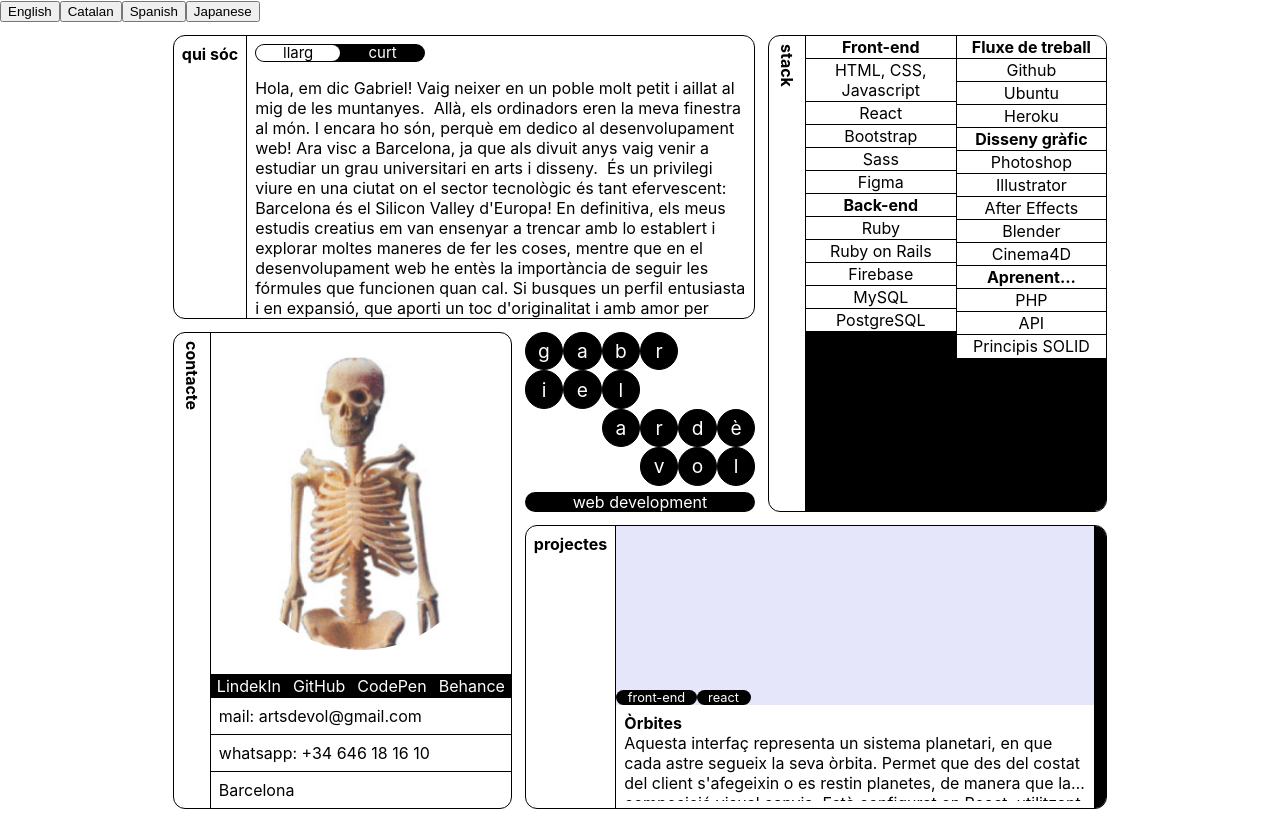
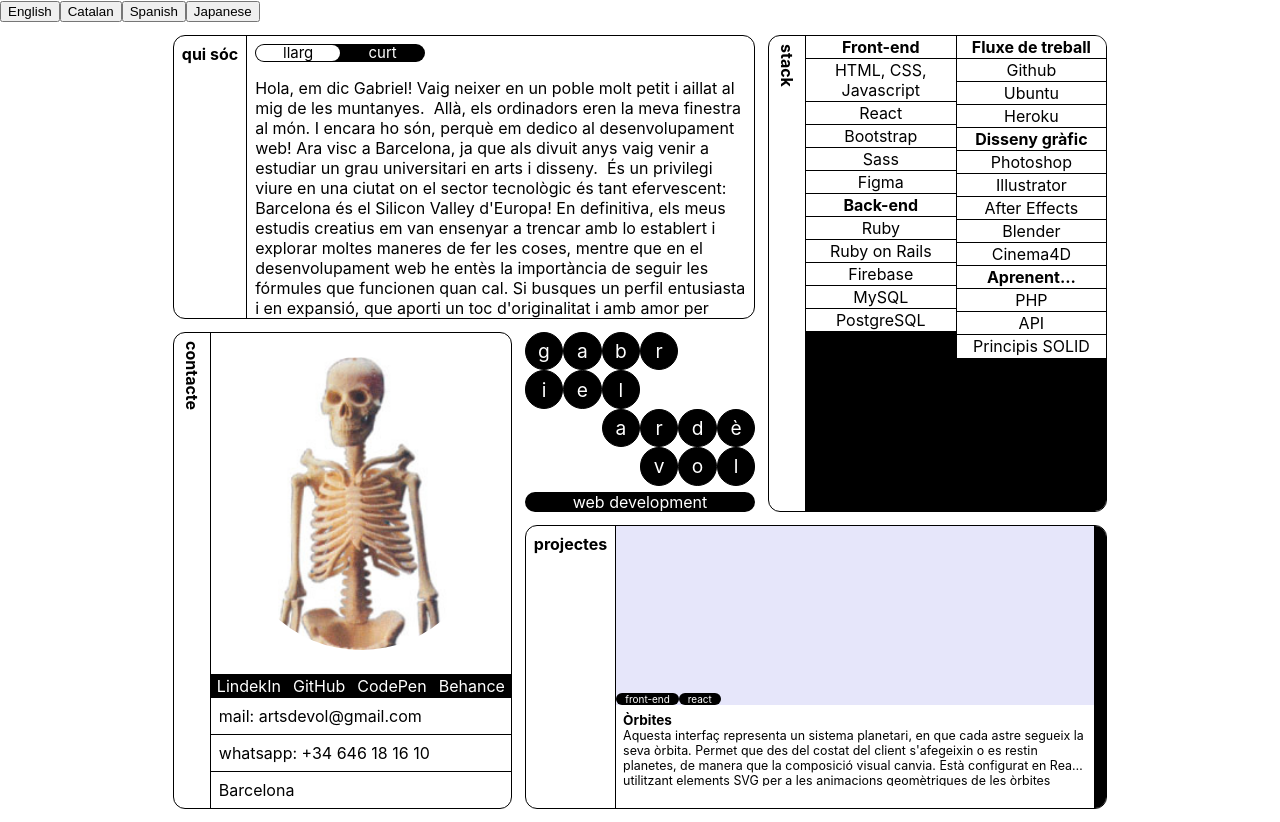
Before and after one commit to gabrielardevol/portfolio-3, a React (Create React App) app: page / in a window 1280 px wide. Built offline with nearby package versions, Linux system fonts and the light colour scheme.

Commit message:
.projects text size

```diff
--- a/src/projects.js
+++ b/src/projects.js
@@ -17,8 +17,8 @@ const projects = {
     date: "1/2023 - 9/2023",
     hashtags: ["react", "responsive", "UI", "figma"],
     links: {
-      "github": "",
-      "figma": ""
+      "github": "https://github.com/gabrielardevol/portfolio-3",
+      "figma": "https://www.figma.com/file/ByAFpzhCYu5O2t5gyS99a2/portfolio---march-2023"
     }
   },
   "esclat": {
@@ -50,13 +50,9 @@ const projects = {
     date: "12/2022",
     hashtags: ["ruby", "OOP"],
     links: {
-      "gitHub": "a"
+      "gitHub": "https://github.com/gabrielardevol/els-tres-porquets"
     }
   },
-
-
-
-
 }
 
 export default projects
--- a/src/style/Layout.css
+++ b/src/style/Layout.css
@@ -122,5 +122,8 @@
 }
 
 #second-layout h4 {
-  margin-top: 1em; margin-bottom: 0.5em;
+   margin-bottom: 0.5em;
 }
+#second-layout h4:not(:first-child){
+margin-top: 1em;
+}
--- a/src/style/Projects.css
+++ b/src/style/Projects.css
@@ -67,3 +67,6 @@ position: absolute; bottom: 0; display: flex; flex-wrap: wrap; flex-direction: r
 .project h4 {
   display: none
 }
+.project * {
+  font-size: 0.92em
+}
```
Also changed, not shown: TODO.txt.
